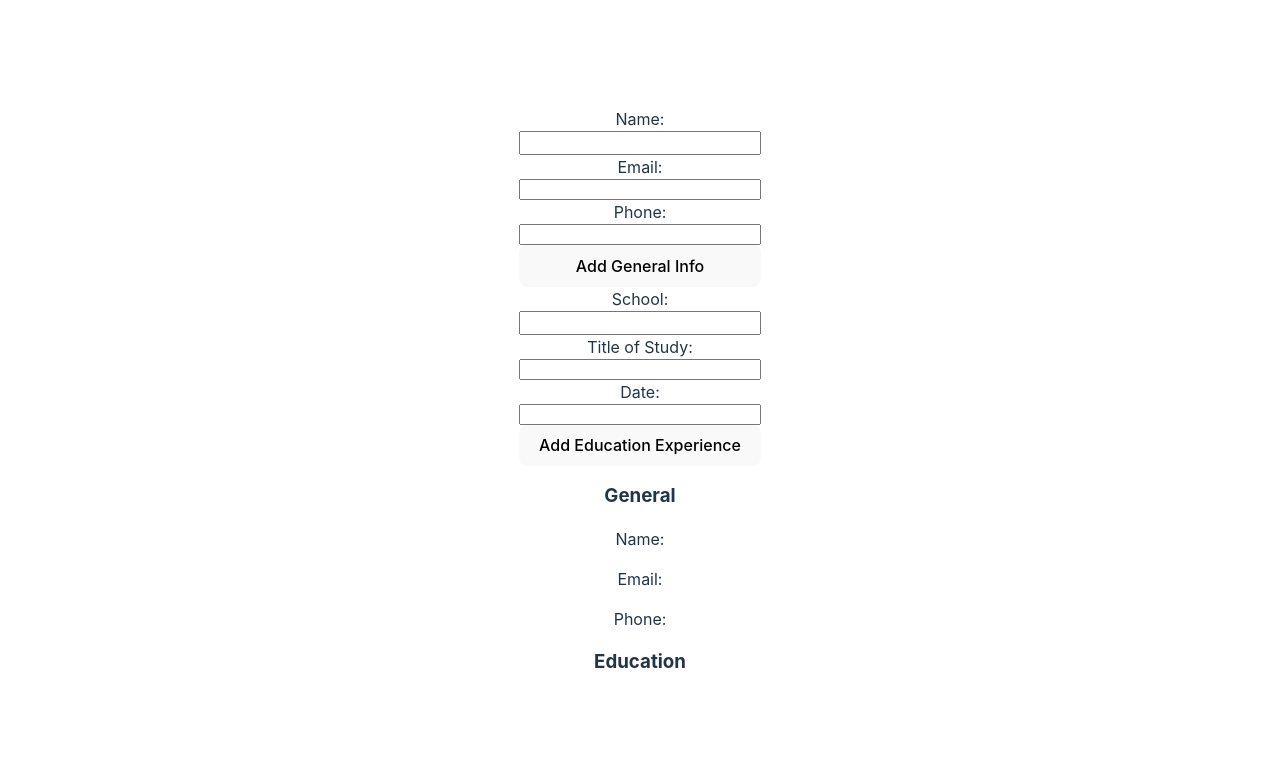
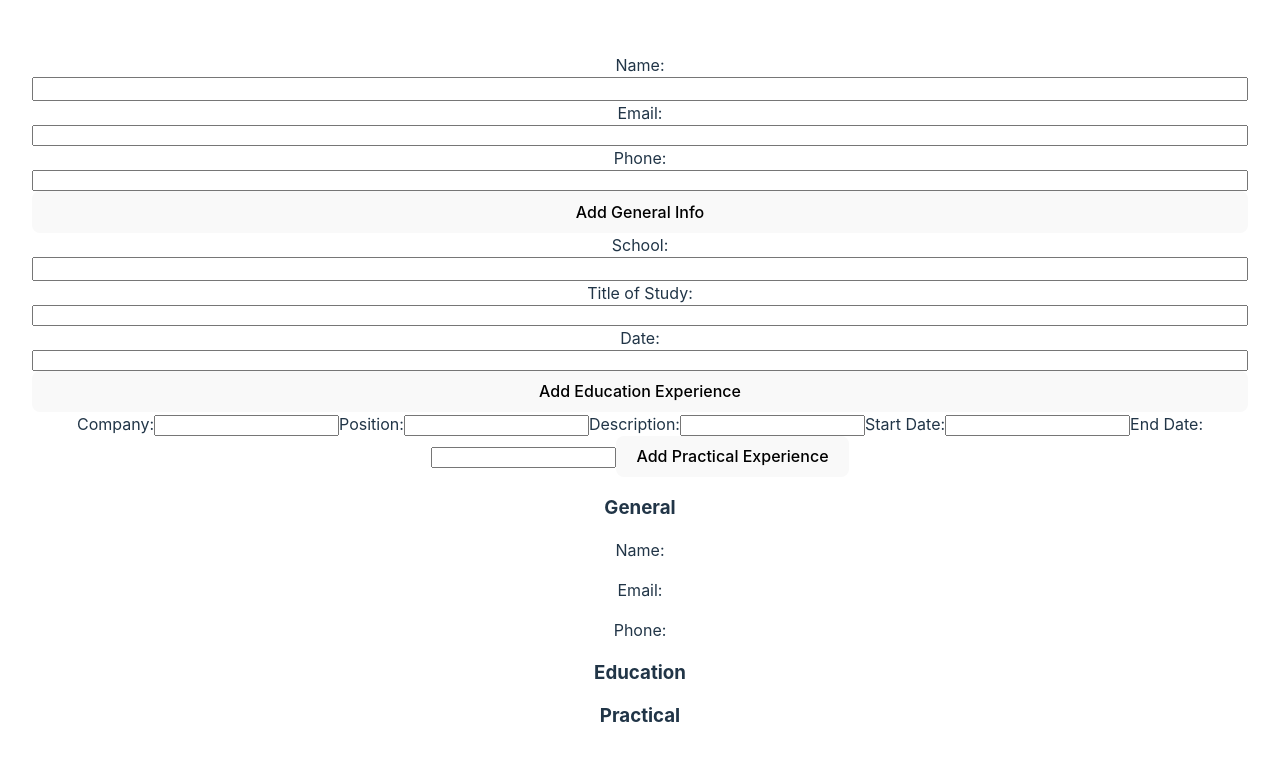
Before and after one commit to ZippyIO/cv-builder, a React (Vite) app: page / in a window 1280 px wide. Shown: the top 760 px of the page. Built offline with nearby package versions, Linux system fonts and the light colour scheme.

Commit message:
Added PracticalForm
CvForm adds Practical to array to allow display of multiple Practicals

```diff
--- a/src/components/form/CvForm.jsx
+++ b/src/components/form/CvForm.jsx
@@ -1,6 +1,7 @@
 import React, { Component } from 'react';
 import EducationForm from './EducationForm';
 import GeneralForm from './GeneralForm';
+import PracticalForm from './PracticalForm';
 
 class CvForm extends Component {
     constructor(props) {
@@ -13,6 +14,7 @@ class CvForm extends Component {
                 phone: '',
             },
             education: [],
+            practical: [],
         };
     }
 
@@ -37,6 +39,19 @@ class CvForm extends Component {
                     },
                 ],
             }));
+        } else if (event.target.id === 'practicalForm') {
+            this.setState((prevState) => ({
+                practical: [
+                    ...prevState.practical,
+                    {
+                        company: event.target.pracCompany.value,
+                        position: event.target.pracPosition.value,
+                        description: event.target.pracDescription.value,
+                        startDate: event.target.pracStartDate.value,
+                        endDate: event.target.pracEndDate.value,
+                    },
+                ],
+            }));
         }
     };
 
@@ -45,6 +60,7 @@ class CvForm extends Component {
             <div>
                 <GeneralForm onSubmitForm={this.handleFormSubmit} />
                 <EducationForm onSubmitForm={this.handleFormSubmit} />
+                <PracticalForm onSubmitForm={this.handleFormSubmit} />
                 <div>
                     <h3>General</h3>
                     <p>Name: {this.state.general.name}</p>
@@ -60,6 +76,20 @@ class CvForm extends Component {
                             </div>
                         );
                     })}
+                    <h3>Practical</h3>
+                    {this.state.practical.map((obj, index) => {
+                        return (
+                            <div
+                                key={`${obj.company}_${obj.position}_${obj.startDate}_${obj.endDate}`}
+                            >
+                                <p>Company: {obj.company}</p>
+                                <p>Position: {obj.position}</p>
+                                <p>Description: {obj.description}</p>
+                                <p>Start Date: {obj.startDate}</p>
+                                <p>End Date: {obj.endDate}</p>
+                            </div>
+                        );
+                    })}
                 </div>
             </div>
         );
--- /dev/null
+++ b/src/components/form/PracticalForm.jsx
@@ -0,0 +1,30 @@
+import React, { Component } from 'react';
+
+class PracticalForm extends Component {
+    constructor(props) {
+        super(props);
+    }
+
+    render() {
+        return (
+            <div>
+                <form id="practicalForm" onSubmit={this.props.onSubmitForm}>
+                    <label htmlFor="pracCompany">Company:</label>
+                    <input type="text" id="pracCompany" onChange={this.handleInput} />
+                    <label htmlFor="pracPosition">Position:</label>
+                    <input type="text" id="pracPosition" onChange={this.handleInput} />
+                    <label htmlFor="pracDescription">Description:</label>
+                    <input type="text" id="pracDescription" onChange={this.handleInput} />
+                    <label htmlFor="pracDescription">Start Date:</label>
+                    <input type="text" id="pracStartDate" onChange={this.handleInput} />
+                    <label htmlFor="pracDescription">End Date:</label>
+                    <input type="text" id="pracEndDate" onChange={this.handleInput} />
+                    <button type="submit">Add Practical Experience</button>
+                </form>
+                <div></div>
+            </div>
+        );
+    }
+}
+
+export default PracticalForm;
```
